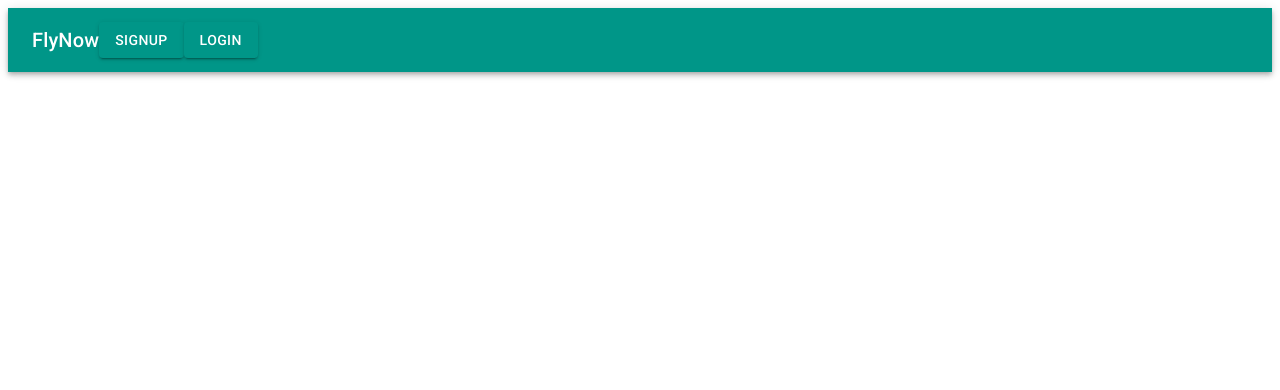
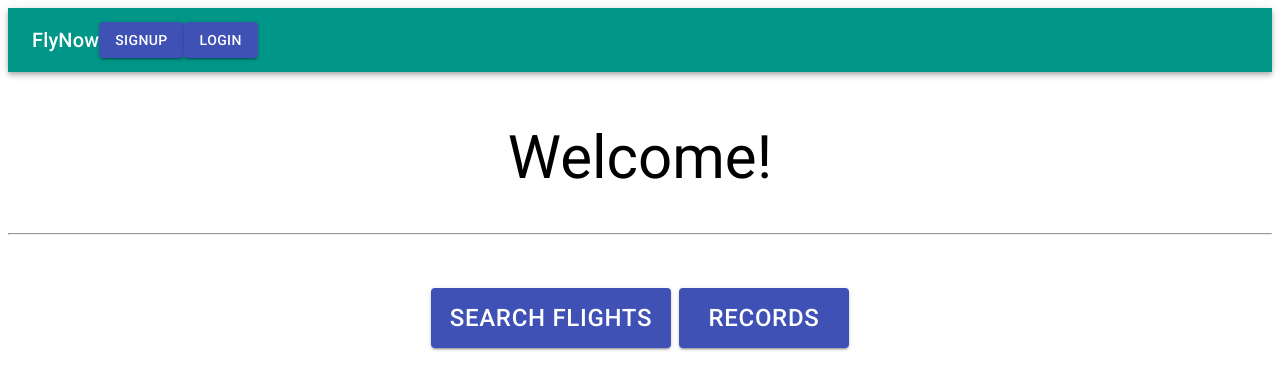
Before and after one commit to jcsandoval929/CS157A-40, a React (Create React App) app in the folder flynow/: page /dashboard in a window 1280 px wide. Shown: the top 390 px of the page. Built offline with nearby package versions, Linux system fonts and the light colour scheme.

Commit message:
bookings integrated

```diff
--- /dev/null
+++ b/flynow/src/components/bookings.js
@@ -0,0 +1,102 @@
+import React, { useState, useEffect } from 'react';
+import { withStyles, makeStyles } from '@material-ui/core/styles';
+import Table from '@material-ui/core/Table';
+import TableBody from '@material-ui/core/TableBody';
+import TableCell from '@material-ui/core/TableCell';
+import TableHead from '@material-ui/core/TableHead';
+import TableRow from '@material-ui/core/TableRow';
+import Paper from '@material-ui/core/Paper';
+import axios from 'axios';
+
+const StyledTableCell = withStyles(theme => ({
+  head: {
+    backgroundColor: theme.palette.common.black,
+    color: theme.palette.common.white,
+  },
+  body: {
+    fontSize: 14,
+  },
+}))(TableCell);
+
+const StyledTableRow = withStyles(theme => ({
+  root: {
+    '&:nth-of-type(odd)': {
+      backgroundColor: theme.palette.background.default,
+    },
+  },
+}))(TableRow);
+
+function createData(bookingID, firstName, lastName, email, payment) {
+  return {bookingID, firstName, lastName, email, payment};
+}
+
+
+const useStyles = makeStyles(theme => ({
+  root: {
+    width: '100%',
+    marginTop: theme.spacing(3),
+    overflowX: 'auto',
+  },
+  table: {
+    minWidth: 700,
+  },
+}));
+
+// const getBookings = async () => {
+// try {
+//   const res = await axios.get(`localhost:5000/database/bookings`);
+//
+//   const bookings = res.data;
+//
+//   console.log(`GET: Here's the list of bookings`, bookings);
+//
+//   return bookings;
+// } catch (e) {
+//   console.error(e);
+// }
+// };
+
+
+export default function Bookings() {
+  const classes = useStyles();
+  const [bookings, setBookings] = useState([]);
+  const [load, setLoad] = useState(false);
+  const [error, setError] = useState('');
+  useEffect(() => {
+    axios.get('http://localhost:5000/database/bookings')
+        .then(res => {
+          setBookings(res.data);
+          setLoad(true);
+        })
+        .catch(err => {
+          setError(err.message);
+          setLoad(true);
+        })
+}, []);
+  return (
+    <Paper className={classes.root}>
+      <Table className={classes.table} aria-label="customized table">
+        <TableHead>
+          <TableRow>
+            <StyledTableCell>Booking ID</StyledTableCell>
+            <StyledTableCell align="right">First Name</StyledTableCell>
+            <StyledTableCell align="right">Last Name&nbsp;</StyledTableCell>
+            <StyledTableCell align="right">Email&nbsp;</StyledTableCell>
+            <StyledTableCell align="right">Payment&nbsp;</StyledTableCell>
+          </TableRow>
+        </TableHead>
+        <TableBody>
+          {bookings.map(booking => (
+            <StyledTableRow key={booking.bookingID}>
+              <StyledTableCell component="th" scope="row">{booking.bookingID}</StyledTableCell>
+              <StyledTableCell align="right">{booking.firstName}</StyledTableCell>
+              <StyledTableCell align="right">{booking.lastName}</StyledTableCell>
+              <StyledTableCell align="right">{booking.email}</StyledTableCell>
+              <StyledTableCell align="right">{booking.payment}</StyledTableCell>
+            </StyledTableRow>
+          ))}
+        </TableBody>
+      </Table>
+    </Paper>
+  );
+}
--- /dev/null
+++ b/flynow/src/components/dashboard.js
@@ -0,0 +1,60 @@
+import React from "react";
+import CardActions from "@material-ui/core/CardActions";
+import Button from "@material-ui/core/Button";
+import { Link } from "react-router-dom";
+import "typeface-roboto";
+
+class dashboard extends React.Component {
+  render() {
+    return (
+      <div>
+        <h1
+          align="center"
+          style={{
+            fontFamily: "roboto",
+            fontSize: "60px",
+            fontWeight: "normal",
+            paddingTop: "10px"
+          }}
+        >
+          Welcome!
+        </h1>
+        <hr size="100px" />
+        <CardActions style={{ justifyContent: "center", paddingTop: "45px" }}>
+          <Button
+            style={{
+              maxWidth: "250px",
+              maxHeight: "60px",
+              minWidth: "240px",
+              minHeight: "60px",
+              fontSize: "24px"
+            }}
+            variant="contained"
+            color="primary"
+            component={Link}
+            to="/search/"
+          >
+            Search Flights
+          </Button>
+          <Button
+            style={{
+              maxWidth: "170px",
+              maxHeight: "60px",
+              minWidth: "170px",
+              minHeight: "60px",
+              fontSize: "24px"
+            }}
+            variant="contained"
+            color="primary"
+            component={Link}
+            to="/bookings/"
+          >
+            Records
+          </Button>
+        </CardActions>
+      </div>
+    );
+  }
+}
+
+export default dashboard;
--- a/flynow/src/components/login.js
+++ b/flynow/src/components/login.js
@@ -1,4 +1,4 @@
-import React from 'react';
+import React, { useState } from 'react';
 import Avatar from '@material-ui/core/Avatar';
 import Button from '@material-ui/core/Button';
 import CssBaseline from '@material-ui/core/CssBaseline';
@@ -10,6 +10,7 @@ import Typography from '@material-ui/core/Typography';
 import { makeStyles } from '@material-ui/core/styles';
 import Container from '@material-ui/core/Container';
 import useForm from "react-hook-form";
+import { useHistory } from "react-router-dom";
 import Axios from 'axios';
 
 function Copyright() {
@@ -50,6 +51,7 @@ const useStyles = makeStyles(theme => ({
   },
 }));
 export default function SignIn() {
+  const [redirect, setRedirect] = useState(false);
   const classes = useStyles();
   const { handleSubmit, register } = useForm({
     defaultValues: {
@@ -60,7 +62,12 @@ export default function SignIn() {
   const onSubmit = (data) =>  {
     console.log(data)
     Axios.post('http://localhost:5000/database/auth', data)
-      .then(res => console.log(res.data));
+      .then(res => {
+        if(res.status === 200) {
+          setRedirect(true);
+        }
+        console.log(res.data);
+      });
   }
   return (
     <Container component="main" maxWidth="xs">
@@ -79,7 +86,8 @@ export default function SignIn() {
             type = "email"
             id = "email"
             ref = {register({
-                    required: true
+                    required: true,
+                    pattern: /^\S+@\S+$/i
             })}
             className = "loginFormInput"
             placeholder = "Enter your Email"
--- a/flynow/src/components/signup.js
+++ b/flynow/src/components/signup.js
@@ -110,7 +110,8 @@ export default function SignUp() {
                 type = "email"
                 id = "email"
                 ref = {register({
-                        required: true
+                        required: true,
+                        pattern: /^\S+@\S+$/i
                 })}
                 className = "SignupFormInput"
                 placeholder = "Enter your Email"
--- a/flynow/src/routes.js
+++ b/flynow/src/routes.js
@@ -4,6 +4,8 @@ import { Route } from 'react-router-dom';
 import Login from './components/login';
 import Home from './components/home';
 import Signup from './components/signup';
+import Dashboard from './components/dashboard';
+import Bookings from './components/bookings';
 
 const BaseRouter = () => (
 
@@ -11,6 +13,8 @@ const BaseRouter = () => (
         <Route exact path='/' component={Home} />
         <Route exact path='/login/' component={Login} />
         <Route exact path='/signup/' component={Signup} />
+        <Route exact path="/dashboard" component={Dashboard} />
+        <Route exact path="/bookings" component={Bookings} />
     </div>
 
 )
```
Also changed, not shown: flynow/package.json (+9 -7 lines), 2 other files (tests, documents, lock files or other folders).
